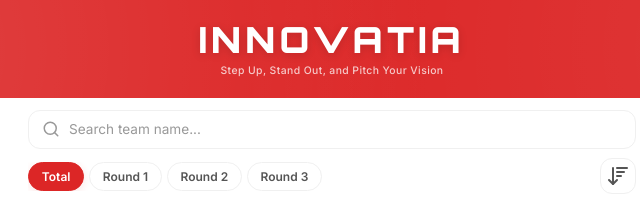
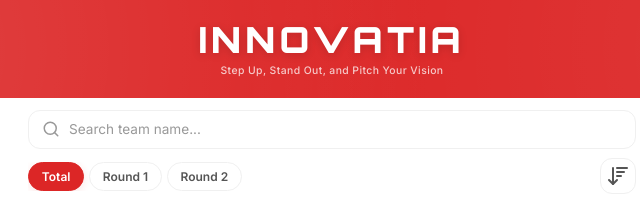
Before and after one commit to TUESDAY4623/innovatia, a website: page public/index.html in a window 1280 px wide. Shown: the top 204 px of the page, 308-948 px from the left. Drawn offline with nearby package versions, Linux system fonts and the light colour scheme; no server answers.

Commit message:
button 3 removal

```diff
--- a/public/index.html
+++ b/public/index.html
@@ -42,7 +42,7 @@
                     <button class="filter-btn active" data-round="total">Total</button>
                     <button class="filter-btn" data-round="1">Round 1</button>
                     <button class="filter-btn" data-round="2">Round 2</button>
-                    <button class="filter-btn" data-round="3">Round 3</button>
+                    <!-- <button class="filter-btn" data-round="3">Round 3</button> -->
                 </div>
                 <button class="sort-btn" id="sortToggle" title="Toggle sort order">
                     <i data-lucide="arrow-down-wide-narrow" id="sortIcon"></i>
```
